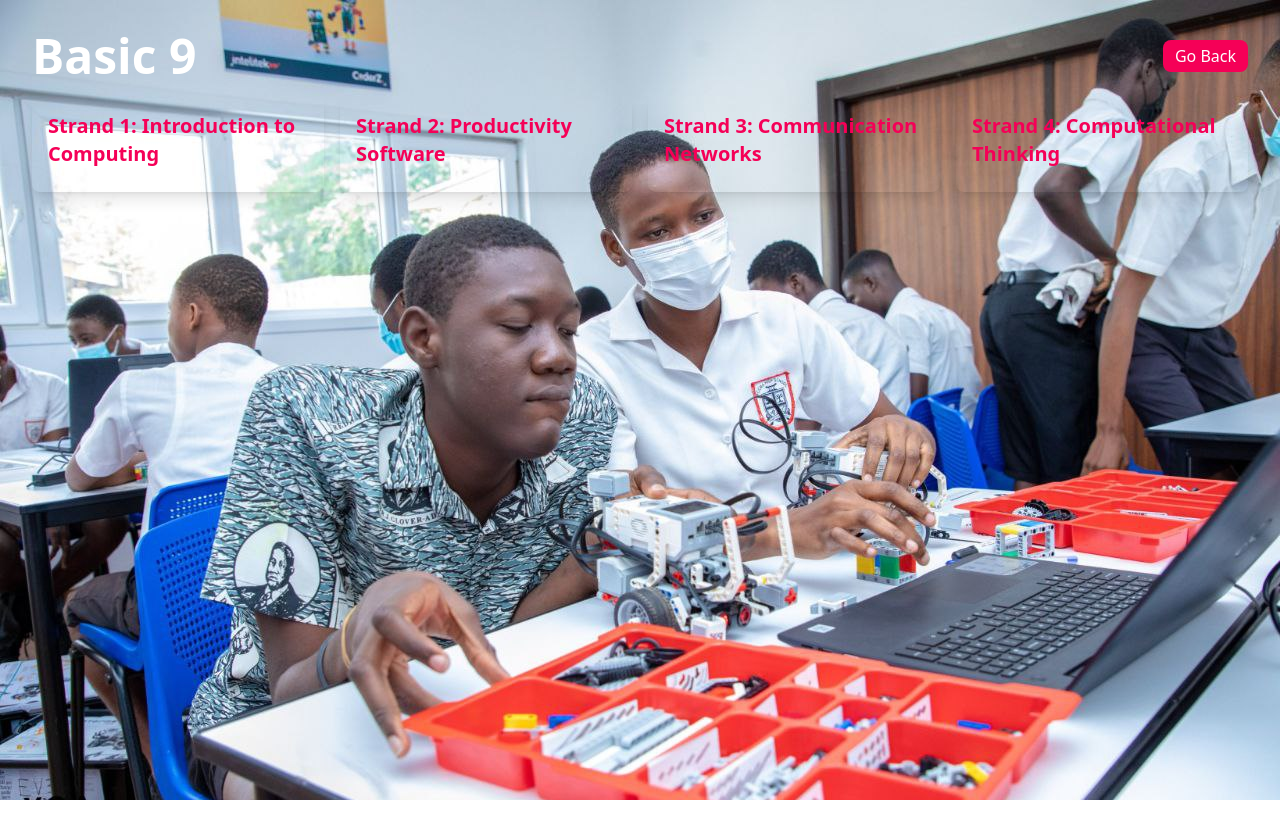
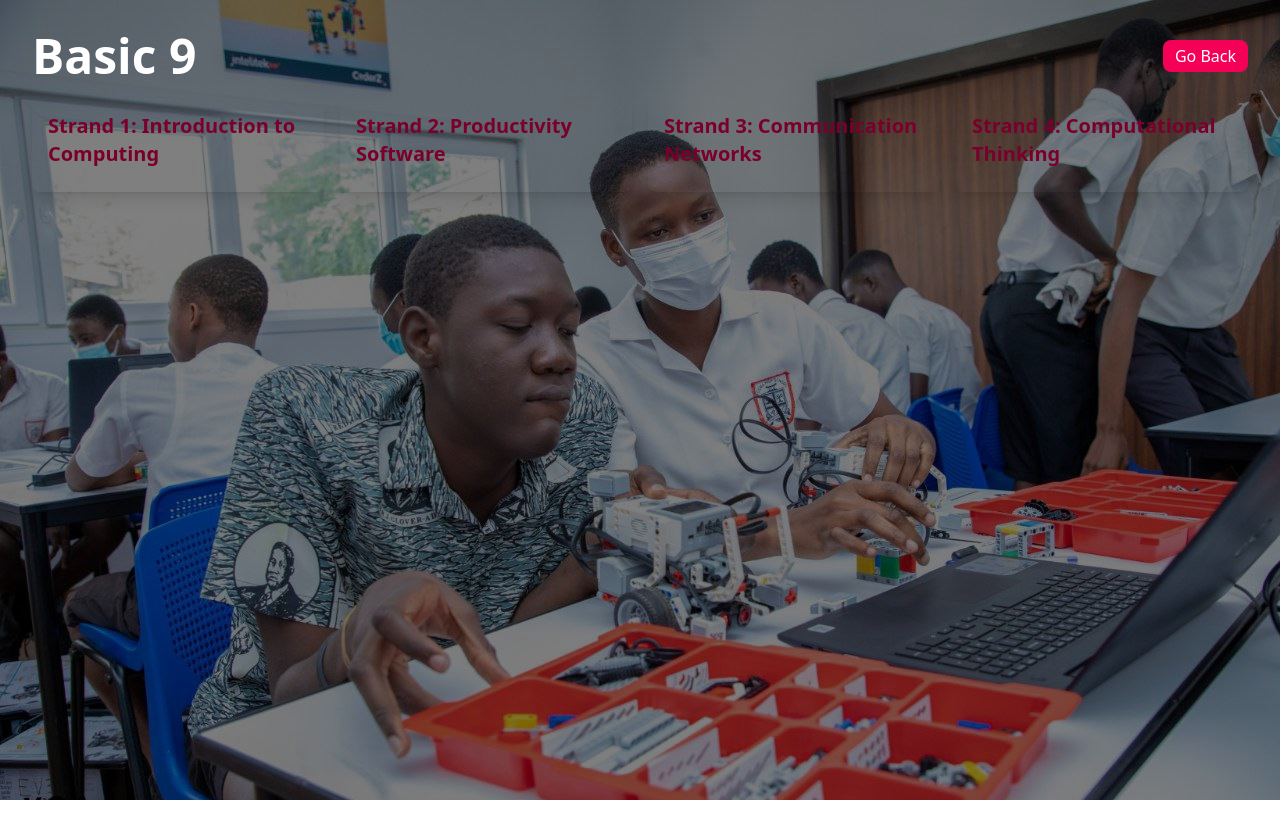
Before and after one commit to KingsleyAmankwah/edu-hub, a React (Create React App) app: page /nine in a window 1280 px wide. Shown: the top 838 px of the page. Built offline with nearby package versions, Linux system fonts and the light colour scheme.

Commit message:
Page Nine

```diff
--- a/src/pages/Nine.js
+++ b/src/pages/Nine.js
@@ -292,14 +292,18 @@ function Nine() {
 
   return (
     <div
-      className="font-[system-ui] p-[1rem] sm:p-[2rem] mb-[10rem] w-full h-screen"
+      className="font-[system-ui] p-[1rem] sm:p-[2rem] mb-[10rem] w-full h-screen relative"
       style={{
         backgroundImage: `url(${backgroundImg})`,
         backgroundRepeat: "no-repeat",
         backgroundSize: "cover",
       }}
     >
-      <header className="flex justify-between items-center">
+      <div
+        className="absolute inset-0 bg-black opacity-50 z-10"
+        style={{ pointerEvents: "none" }}
+      ></div>
+      <header className="flex justify-between items-center relative z-20">
         <p className="sm:text-3xl lg:text-5xl font-bold text-white">Basic 9</p>
         <Link
           to="/classes"
```
